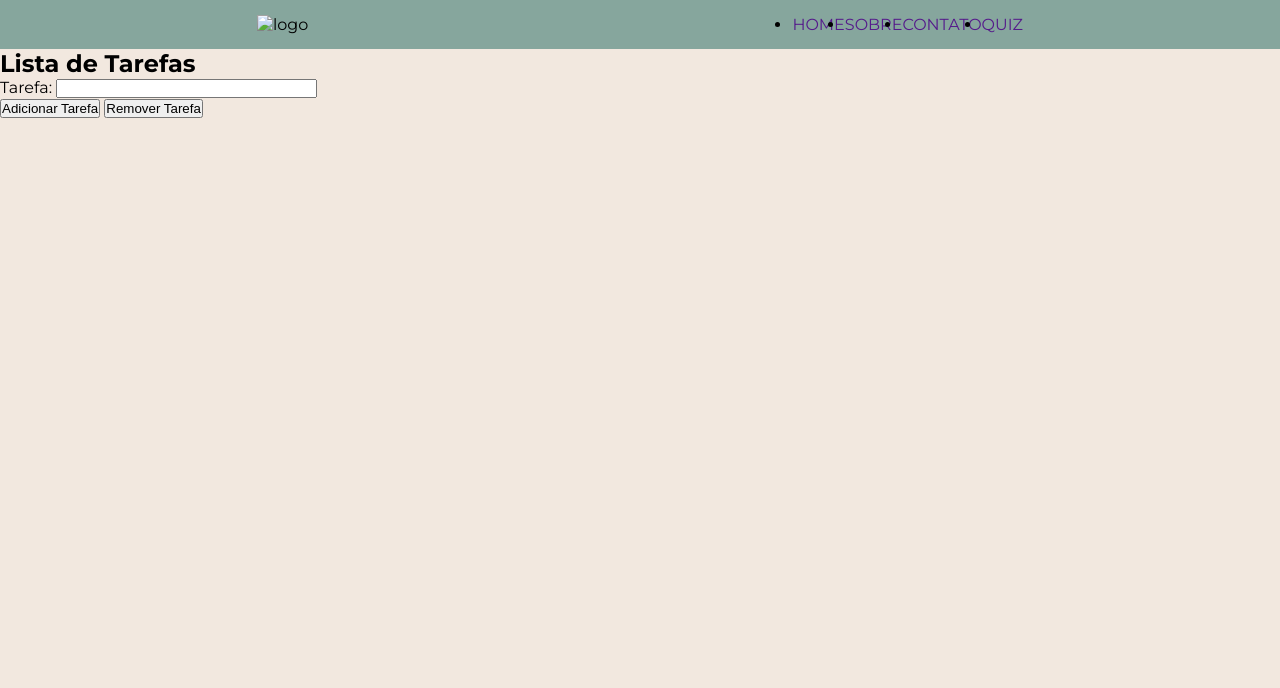
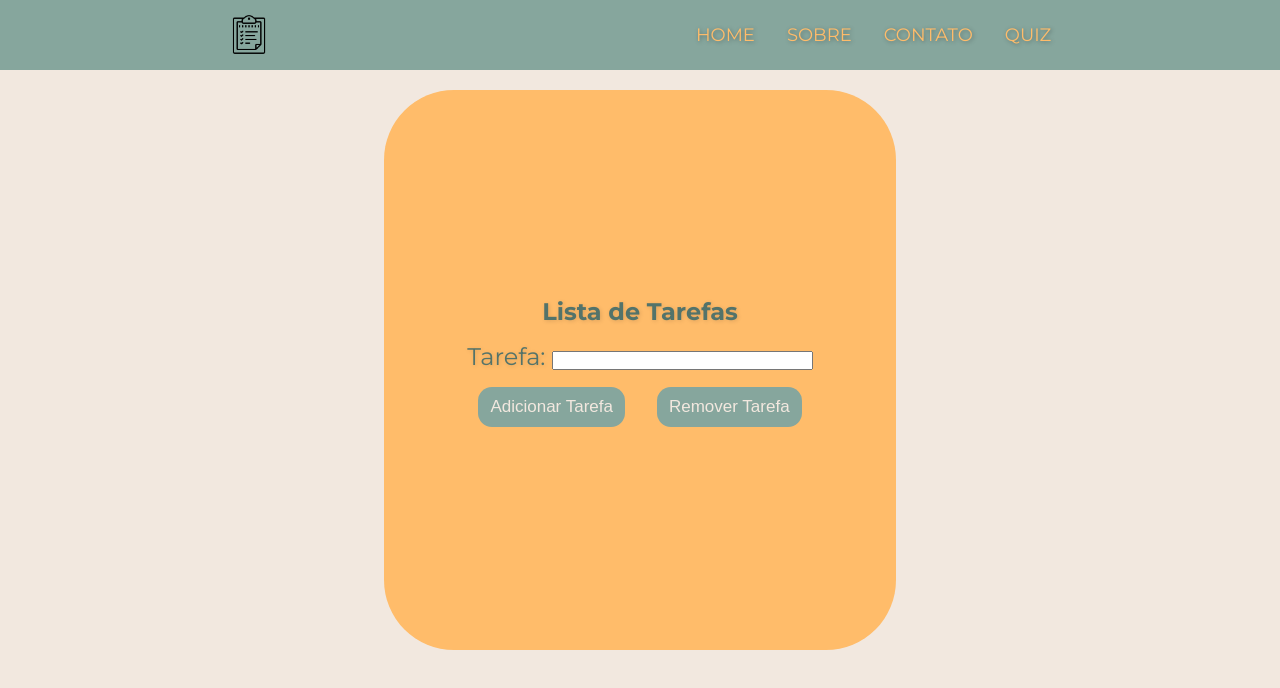
Before and after one commit to AliceSBulhoes/Projeto8-Web, a plain HTML site: page index.html in a window 1280 px wide. Drawn offline with Linux system fonts and the light colour scheme.

Commit message:
Criando a função adicionar tarefa

```diff
--- a/index.html
+++ b/index.html
@@ -8,7 +8,7 @@
 </head>
 <body>
     <header id="menu">
-        <img src="" alt="logo">
+        <img src="./src/assets/logo.png" alt="logo" id="logo">
         <nav id="menu_nav">
             <ul>
                 <li><a href="">Home</a></li>
@@ -18,15 +18,19 @@
             </ul>
         </nav>
     </header>
-    <section>
+    <section id="secao_lista">
+        <div id="secao_div">
             <h1>Lista de Tarefas</h1>
             <p>
                 <label for="task">Tarefa:</label>
                 <input type="text" id="task" size="30px">
             </p>
+            <div id="botoes">
                 <button id="btnAdicionar" onclick="adicionarTarefa()">Adicionar Tarefa</button>
                 <button id="btnRemover" onclick="removerTarefa()">Remover Tarefa</button>
+            </div>
             <p id="lista"></p>
+        </div>
     </section>
     <script src="./src/js/script.js"></script>
 </body>
--- a/src/css/style.css
+++ b/src/css/style.css
@@ -21,8 +21,63 @@ ul li a{
     list-style: none;
     text-decoration: none;
     text-transform: uppercase;
+    color: #ffbc6a;
+    font-size: 18px;
+    text-shadow: 1px 1px 4px rgba(0, 0, 0, 0.354);
+}
+li{
+    transition: 1s ease;
+}
+li:hover, a:hover{
+    transform: scale(1.2);
+    color: #F2E8DF;
+    transition: 1s ease;
 }
 ul{
     display: flex;
-
+    gap: 2em;
+    list-style: none;
 }
+#logo{
+    height: 40px;
+}
+#secao_lista{
+    display: flex;
+    justify-content: center;
+}
+#secao_div{
+    display: flex;
+    flex-direction: column;
+    justify-content: center;
+    align-items: center;
+    width: 40%;
+    border-radius: 70px;
+    height: 70vh;
+    gap: 1em;
+    margin: 20px;
+    background-color: #ffbc6a;
+}
+#secao_div h1, p{
+    color: #53736A;
+    font-size: 24px;
+    text-shadow: 1px 1px 4px rgba(0, 0, 0, 0.132);
+}
+#botoes{
+    display: flex;
+    gap: 2em;
+}
+#botoes button{
+    padding: 10px 12px;
+    border-radius: 14px;
+    border: none;
+    color: #F2E8DF;
+    font-size: 17px;
+    background-color: #86A69D;
+    transition: 1s ease;
+    cursor: pointer;
+}
+button:hover{
+    transform: scale(1.2);
+    font-weight: 500;
+    transition: 1s ease;
+}
--- a/src/js/script.js
+++ b/src/js/script.js
@@ -0,0 +1,24 @@
+
+function validaCampo(){
+    let valida = false;
+    if(document.getElementById("task").value == ""){
+        valida = true;
+    }
+    return valida
+}
+
+function adicionarTarefa(){
+    let linhas = document.getElementById("task");
+    if(validaCampo){
+        alert("Preencha o Campo com a tarefa");
+    }else{
+        tarefas.push(linhas.values);
+        linhas.value = "";
+        listarTarefas();
+    }
+    document.getElementById("task").focus();
+}
+
+function listarTarefas(){
+
+}
```
Also changed, not shown: src/assets/logo.png (added). Lines whose indentation alone changed are shown as unchanged.
